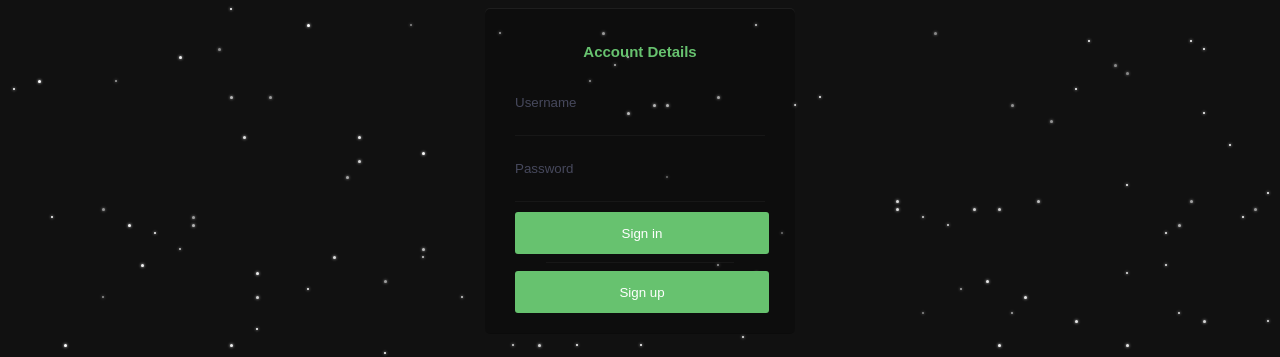
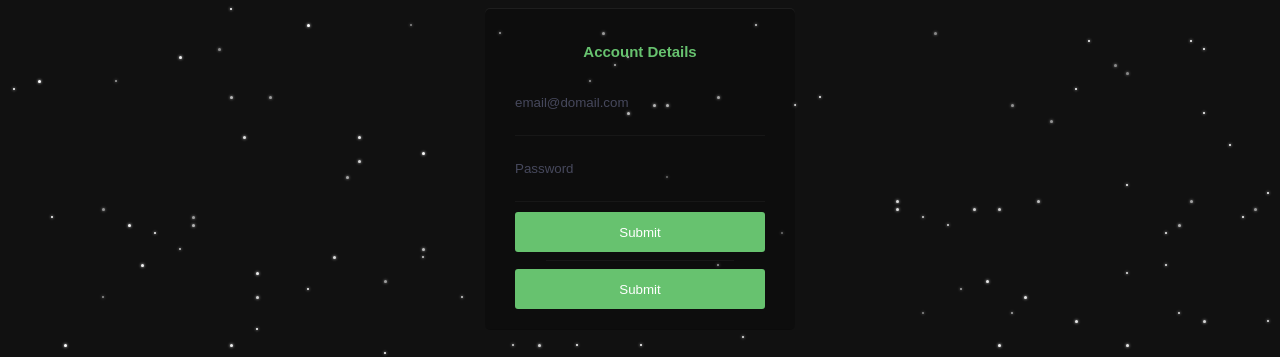
Before and after one commit to PowerHazzard/EasyTrage, a React (Create React App) app: page / in a window 1280 px wide. Both pictures are taken after a click on the button "GET STARTED". Shown: the part 208-565 px from the top of the page. Built offline with nearby package versions, Linux system fonts and the light colour scheme.

Commit message:
disabled input elements on form submit, working on email/pw validation

```diff
--- a/public/index.html
+++ b/public/index.html
@@ -4,22 +4,22 @@
     <meta charset="utf-8">
     <meta name="viewport" content="width=device-width, initial-scale=1">
     <!-- <link rel="shortcut icon" href="%PUBLIC_URL%/favicon.ico"> -->
-    <link rel="apple-touch-icon" sizes="57x57" href="/apple-icon-57x57.png">
-    <link rel="apple-touch-icon" sizes="60x60" href="/apple-icon-60x60.png">
-    <link rel="apple-touch-icon" sizes="72x72" href="/apple-icon-72x72.png">
-    <link rel="apple-touch-icon" sizes="76x76" href="/apple-icon-76x76.png">
-    <link rel="apple-touch-icon" sizes="114x114" href="/apple-icon-114x114.png">
-    <link rel="apple-touch-icon" sizes="120x120" href="/apple-icon-120x120.png">
-    <link rel="apple-touch-icon" sizes="144x144" href="/apple-icon-144x144.png">
-    <link rel="apple-touch-icon" sizes="152x152" href="/apple-icon-152x152.png">
-    <link rel="apple-touch-icon" sizes="180x180" href="/apple-icon-180x180.png">
-    <link rel="icon" type="image/png" sizes="192x192"  href="/android-icon-192x192.png">
-    <link rel="icon" type="image/png" sizes="32x32" href="/favicon-32x32.png">
-    <link rel="icon" type="image/png" sizes="96x96" href="/favicon-96x96.png">
-    <link rel="icon" type="image/png" sizes="16x16" href="/favicon-16x16.png">
-    <link rel="manifest" href="/manifest.json">
+    <link rel="apple-touch-icon" sizes="57x57" href="%PUBLIC_URL%/apple-icon-57x57.png">
+    <link rel="apple-touch-icon" sizes="60x60" href="%PUBLIC_URL%/apple-icon-60x60.png">
+    <link rel="apple-touch-icon" sizes="72x72" href="%PUBLIC_URL%/apple-icon-72x72.png">
+    <link rel="apple-touch-icon" sizes="76x76" href="%PUBLIC_URL%/apple-icon-76x76.png">
+    <link rel="apple-touch-icon" sizes="114x114" href="%PUBLIC_URL%/apple-icon-114x114.png">
+    <link rel="apple-touch-icon" sizes="120x120" href="%PUBLIC_URL%/apple-icon-120x120.png">
+    <link rel="apple-touch-icon" sizes="144x144" href="%PUBLIC_URL%/apple-icon-144x144.png">
+    <link rel="apple-touch-icon" sizes="152x152" href="%PUBLIC_URL%/apple-icon-152x152.png">
+    <link rel="apple-touch-icon" sizes="180x180" href="%PUBLIC_URL%/apple-icon-180x180.png">
+    <link rel="icon" type="image/png" sizes="192x192"  href="%PUBLIC_URL%/android-icon-192x192.png">
+    <link rel="icon" type="image/png" sizes="32x32" href="%PUBLIC_URL%/favicon-32x32.png">
+    <link rel="icon" type="image/png" sizes="96x96" href="%PUBLIC_URL%/favicon-96x96.png">
+    <link rel="icon" type="image/png" sizes="16x16" href="%PUBLIC_URL%/favicon-16x16.png">
+    <link rel="manifest" href="%PUBLIC_URL%/manifest.json">
     <meta name="msapplication-TileColor" content="#ffffff">
-    <meta name="msapplication-TileImage" content="/ms-icon-144x144.png">
+    <meta name="msapplication-TileImage" content="%PUBLIC_URL%/ms-icon-144x144.png">
     <meta name="theme-color" content="#ffffff">
     <!--
       Notice the use of %PUBLIC_URL% in the tag above.
--- a/src/components/LandingComponent/GetStartedComponent/Login.css
+++ b/src/components/LandingComponent/GetStartedComponent/Login.css
@@ -56,7 +56,7 @@ label {
   box-shadow: 0px 0px 0px 2px #46485c;
 }
 
-input[type="login"] {
+input[id="login"] {
   margin-top: 10px;
   background: #67c26f;
   border: 0;
@@ -68,14 +68,14 @@ input[type="login"] {
   transition: background 0.5s ease-in-out;
   text-align: center;
 }
-input[type="login"]:hover {
+input[id="login"]:hover {
   background: #139149;
 }
-input[type="login"]:active {
+input[id="login"]:active {
   transform: translateY(2px);
 }
 
-input[type="signup"] {
+input[id="signup"] {
   background: #67c26f;
   border: 0;
   width: 250px;
@@ -87,11 +87,11 @@ input[type="signup"] {
   text-align: center;
 }
 
-input[type="signup"]:hover {
+input[id="signup"]:hover {
   background: #139149;
 }
 
-input[type="signup"]:active {
+input[id="signup"]:active {
   transform: translateY(2px);
 }
 
--- a/src/components/LandingComponent/GetStartedComponent/Login.js
+++ b/src/components/LandingComponent/GetStartedComponent/Login.js
@@ -2,15 +2,54 @@ import React, {Component} from 'react';
 import './Login.css';
 
 class Login extends Component {
+
+  constructor(props) {
+    super(props);
+    this.state = {
+      formDisabled: false
+    };
+    this._onSubmit = this._onSubmit.bind(this);
+  }
+
+
+  _onSubmit = function(e){
+    //prevent default onSubmit behavior (page reload/redirect)
+    e.preventDefault();
+    //disable text boxes
+    this.setState({formDisabled: true});
+    //validate email/pw
+    var email = this.refs["email"];
+    var password = this.refs["password"];
+    if(!email.includes('@')){
+      alert('invalid email');
+      this.setState({formDisabled: false});
+    }
+    else if (password.length < 6){
+      alert('password must be at least 6 characters');
+      this.setState({formDisabled: false});
+    }
+    else{
+      //send request for login/signup
+    }
+
+
+    //redirect to dashboard if signin/up successful,
+    //else enable form fields again and display error
+  }
+
   render() {
     return (
         <div className='login'>
           <h3 id='loginHeader'>Account Details</h3>
-          <input name='username' placeholder='Username' type='text'/>
-          <input id='pw' name='password' placeholder='Password' type='password'/>
-          <input type='login' defaultValue='Sign in'/>
-          <hr />
-          <input type='signup' defaultValue='Sign up'/>
+          <form onSubmit={this._onSubmit}>
+            <input name='email' placeholder='email@domail.com' ref='email'
+              type='text' disabled={this.state.formDisabled}/>
+            <input id='pw' name='password' placeholder='Password' ref='password'
+              type='password' disabled={this.state.formDisabled}/>
+            <input id='login' type='submit' defaultValue='Sign in' ref='signin' />
+            <hr />
+            <input id='signup' type='submit' defaultValue='Sign up' ref='signup' />
+          </form>
         </div>
     );
   }
```
Also changed, not shown: src/components/LandingComponent/GetStartedComponent/GetStarted.js (+5 -5 lines).
